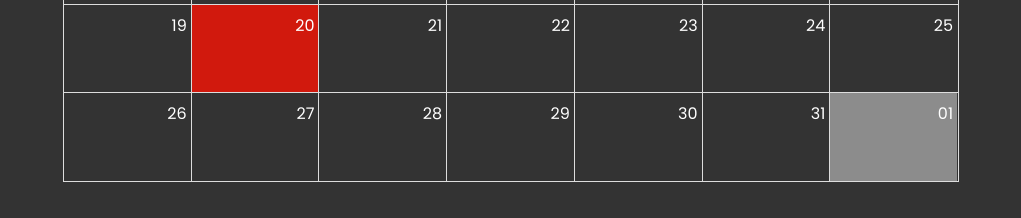
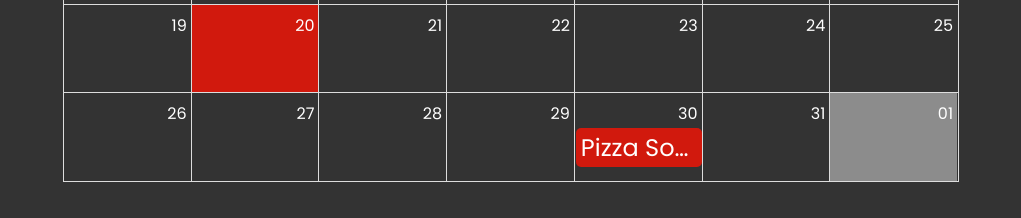
Before and after one commit to msucomputerclub/msucomputerclub.github.io, a React (Create React App) app: page / in a window 1280 px wide. Shown: the part 2920-3138 px from the top of the page, without its empty margins (129-1150 px from the left). Built offline with nearby package versions, Linux system fonts and the light colour scheme; a web font is replaced by a local one.

Commit message:
fixed social links

```diff
--- a/src/Components/Calendar/index.js
+++ b/src/Components/Calendar/index.js
@@ -10,8 +10,8 @@ const localizer = momentLocalizer(moment);
 const events = [
   {
     title: 'Pizza Social',
-    start: new Date(2025, 1, 6, 16, 0),
-    end: new Date(2025, 1, 6, 17, 0),
+    start: new Date(2025, 0, 30, 16, 0),
+    end: new Date(2025, 0, 30, 17, 0),
     png: process.env.PUBLIC_URL + '/Images/Back.png',
   },
   {
--- a/src/Components/Calendar/index.scss
+++ b/src/Components/Calendar/index.scss
@@ -26,3 +26,11 @@
 .rbc-today {
     background-color: #d1190d;
 }
+
+.rbc-event {
+    background-color: rgb(209, 25, 13);
+}
+
+.rbc-event.rbc-selected, .rbc-day-slot .rbc-selected.rbc-background-event {
+    background-color: gray;
+}
--- a/src/Components/Meetings/index.js
+++ b/src/Components/Meetings/index.js
@@ -10,7 +10,7 @@ const Meetings = () => {
             <div className="meetings-text">
             <p>
                 We typically meet on Thursdays from 4:00pm to 5:00pm biweekly, in CCIS
-                236. Please pay attention to our <a target={"_blank"} rel="noreferrer" href="https://discord.gg/BQTFUnyE"> club discord</a> for
+                236. Please pay attention to our <a target={"_blank"} rel="noreferrer" href="https://discord.com/invite/czpPCeNpah"> club discord</a> for
                 any changes in our schedule. We will also update this website to
                 reflect the schedule; however, that is subject to change.
             </p>
--- a/src/Components/Socials/index.js
+++ b/src/Components/Socials/index.js
@@ -13,10 +13,10 @@ const Socials = () => {
                 <a href="https://www.linkedin.com/company/montclair-state-university-computing-club/" target={"_blank"} rel="noreferrer">
                     <FontAwesomeIcon className="icon" icon={faLinkedin}/>
                 </a>
-                <a href="" target={"_blank"} rel="noreferrer">
+                <a href="https://discord.com/invite/czpPCeNpah" target={"_blank"} rel="noreferrer">
                     <FontAwesomeIcon className="icon" icon={faDiscord}/>
                 </a>
-                <a href="instagram://user?username=msucomputingclub" onclick="window.location.href='https://www.instagram.com/msucomputingclub'" target={"_blank"} rel="noreferrer">
+                <a href="https://www.instagram.com/msucomputingclub" target={"_blank"} rel="noreferrer">
                     <FontAwesomeIcon className="icon" icon={faInstagram}/>
                 </a>
 
```
Also changed, not shown: public/Images/Back.png.
